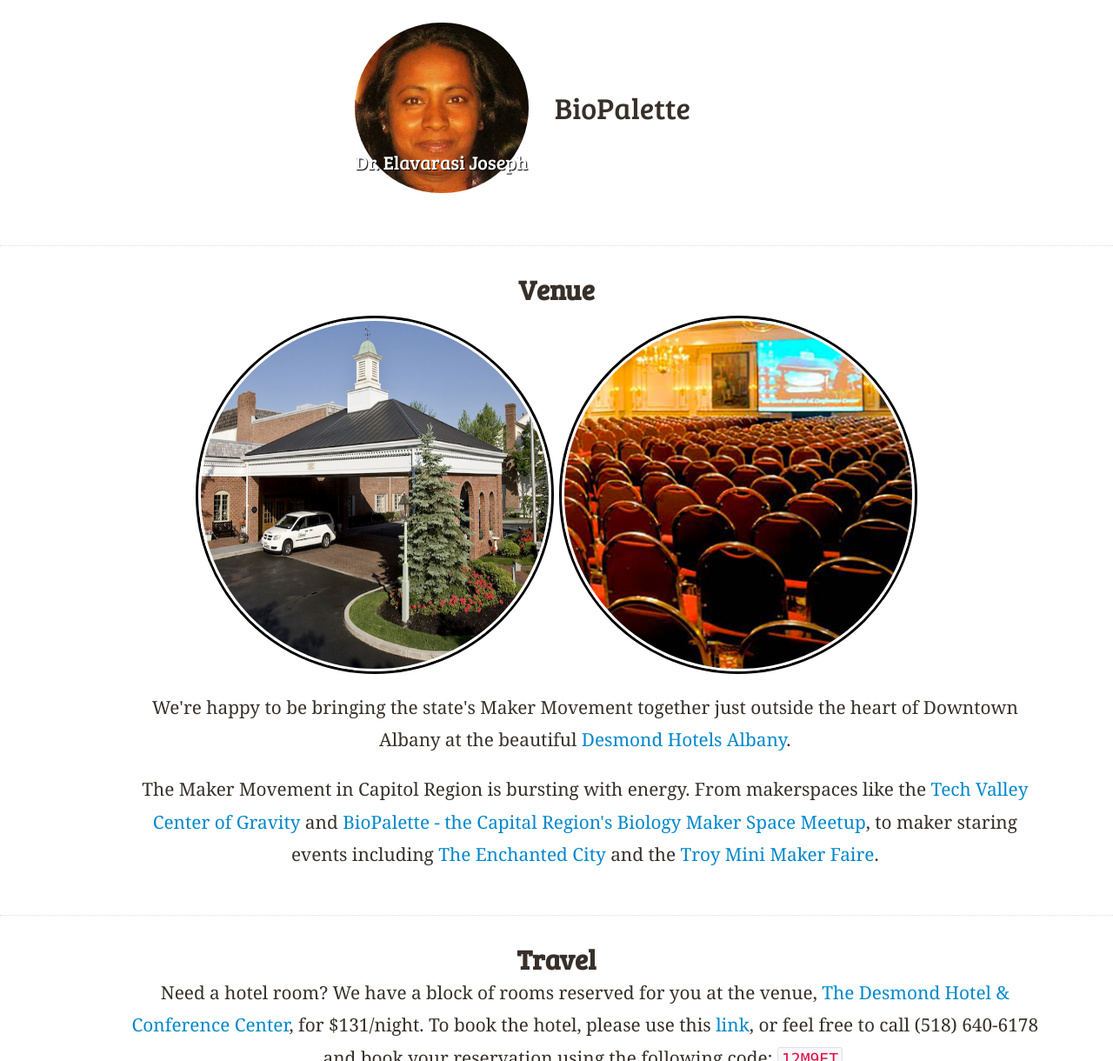
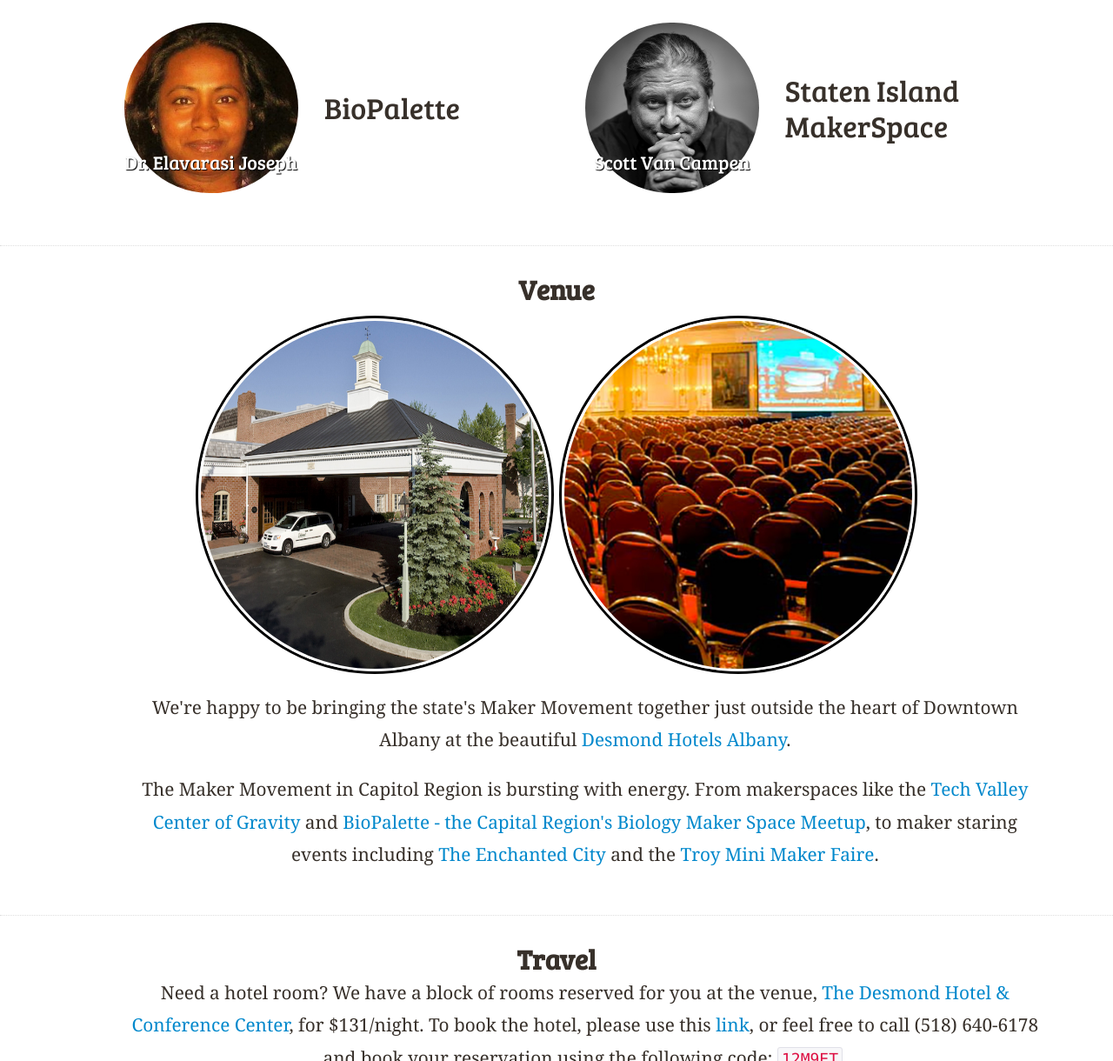
Before and after one commit to nysmakers/nysmakers.github.io, a Jekyll site: the page built from index.html, in a window 1280 px wide and 1400 px high, scrolled down 10765 px, cut to the strip 180-1400 px from the top of the window. Shown: the whole strip at 87% size. Built offline with Jekyll 4.4.1, drawn with Linux system fonts in a browser that asks for light colours; some web fonts are replaced; comment, search, counter and statistics services are not loaded.

Commit message:
Added Scott Van Campen

```diff
--- a/2017/stylesheets/responsive.css
+++ b/2017/stylesheets/responsive.css
@@ -446,6 +446,9 @@
 #speakers #elavarasijoseph {
   background: url("/images/speakers/ElavarasiJoseph.jpg") no-repeat;
   background-position-x: 35%; }
+#speakers #scottvancampen {
+  background: url("/images/speakers/ScottVanCampen.jpg") no-repeat;
+  background-position-x: 35%; }
 
 @media screen and (max-width: 780px) {
   #speakers #talks td:last-child {
--- a/index.html
+++ b/index.html
@@ -390,6 +390,10 @@
         <td><a href="https://www.meetup.com/Capital-Region-Biology-Maker-Space-Meetup/" id="elavarasijoseph">Dr. Elavarasi Joseph</a></td>
         <td>BioPalette</td>
       </tr>
+      <tr>
+        <td><a href="http://www.makerspace.nyc/" id="scottvancampen">Scott Van Campen</a></td>
+        <td>Staten Island MakerSpace</td>
+      </tr>
     </table>
   </section>
 
```
Also changed, not shown: images/speakers/ScottVanCampen.jpg (added).
